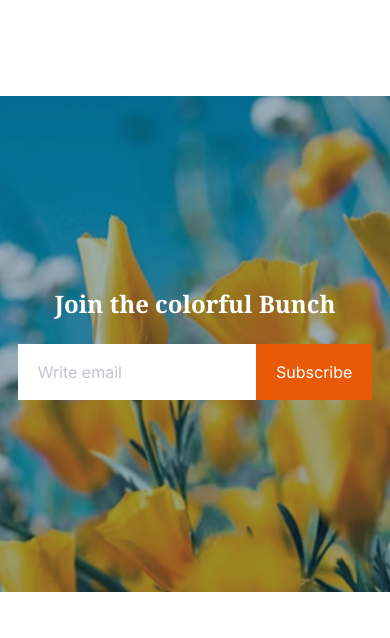
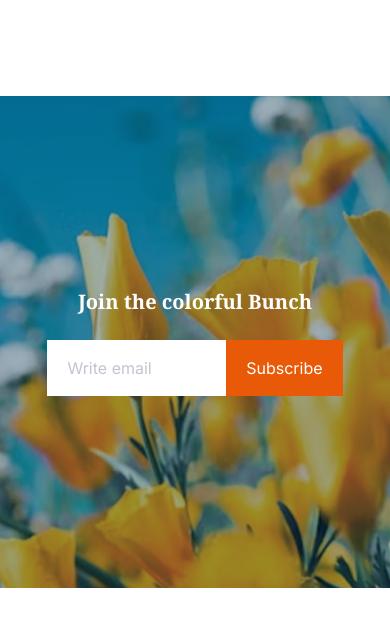
Before and after one commit to tanvirshekh-dev/Flower-Responsive-Website, a plain HTML site: page index.html in a window 390 px wide. Shown: the part 4960-5598 px from the top of the page. Drawn offline with nearby package versions, Linux system fonts and the light colour scheme.

Commit message:
join section heading text size changes

```diff
--- a/index.html
+++ b/index.html
@@ -387,17 +387,17 @@
 
       <!-- join section start  -->
       <section
-        class="bg-[url(./assets/news-letter-bg.png)] bg-no-repeat bg-center"
+        class="bg-[url(./assets/news-letter-bg.png)] bg-no-repeat bg-center w-full"
       >
         <div class="join-container w-11/12 mx-auto grid py-48">
           <h2
-            class="join-heading noto-serif-bold text-white text-center mb-6 noto-serif-bold text-2xl sm:text-5xl"
+            class="join-heading noto-serif-bold text-white text-center mb-6 noto-serif-bold text-xl sm:text-5xl"
           >
             Join the colorful Bunch
           </h2>
           <div class="join-input flex justify-center items-center">
             <input
-              class="inter-regular bg-white text-base py-4 pl-5 w-8/12"
+              class="inter-regular bg-white text-base py-4 pl-5 w-6/12"
               type="email"
               name=""
               id=""
```
